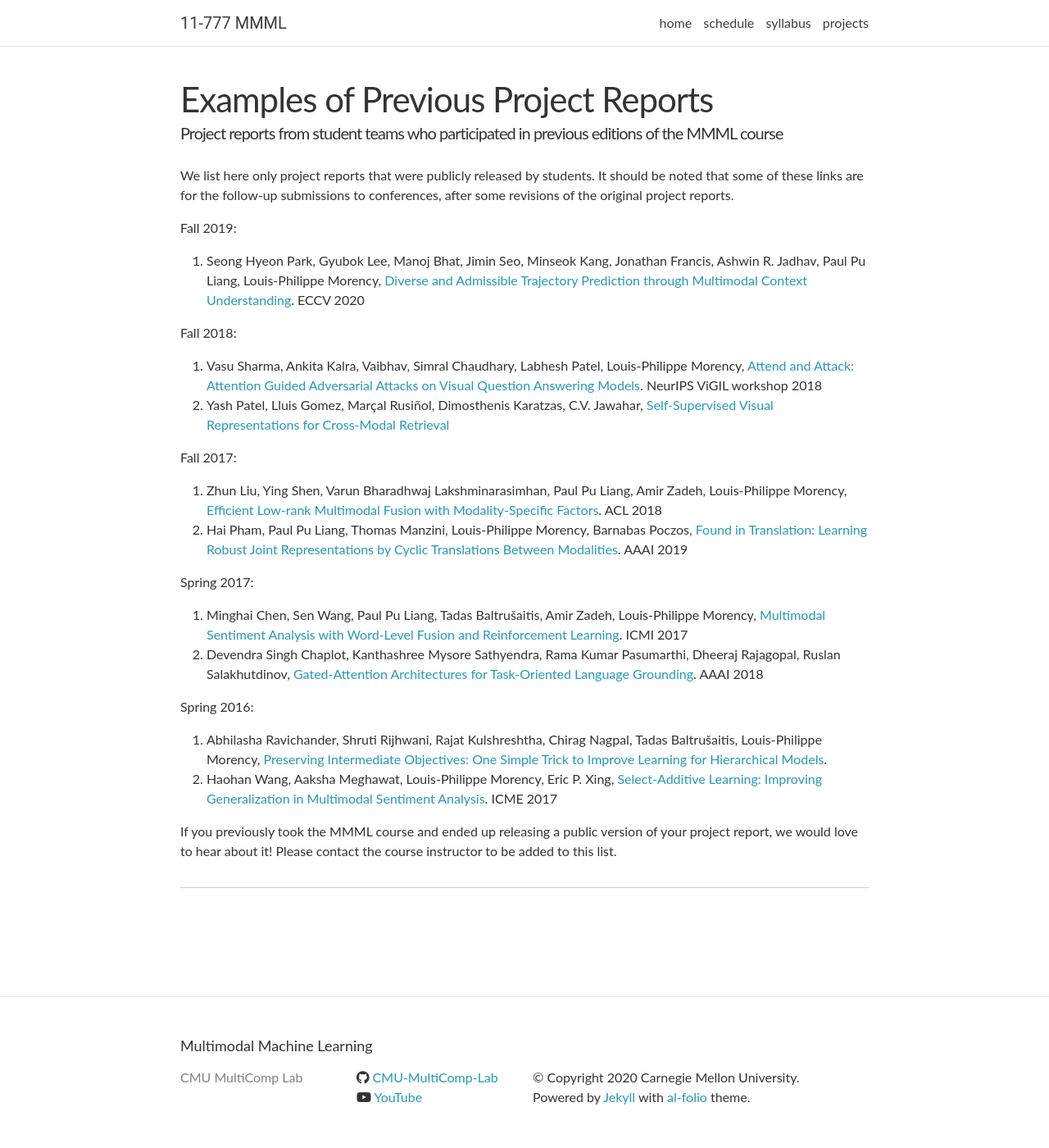
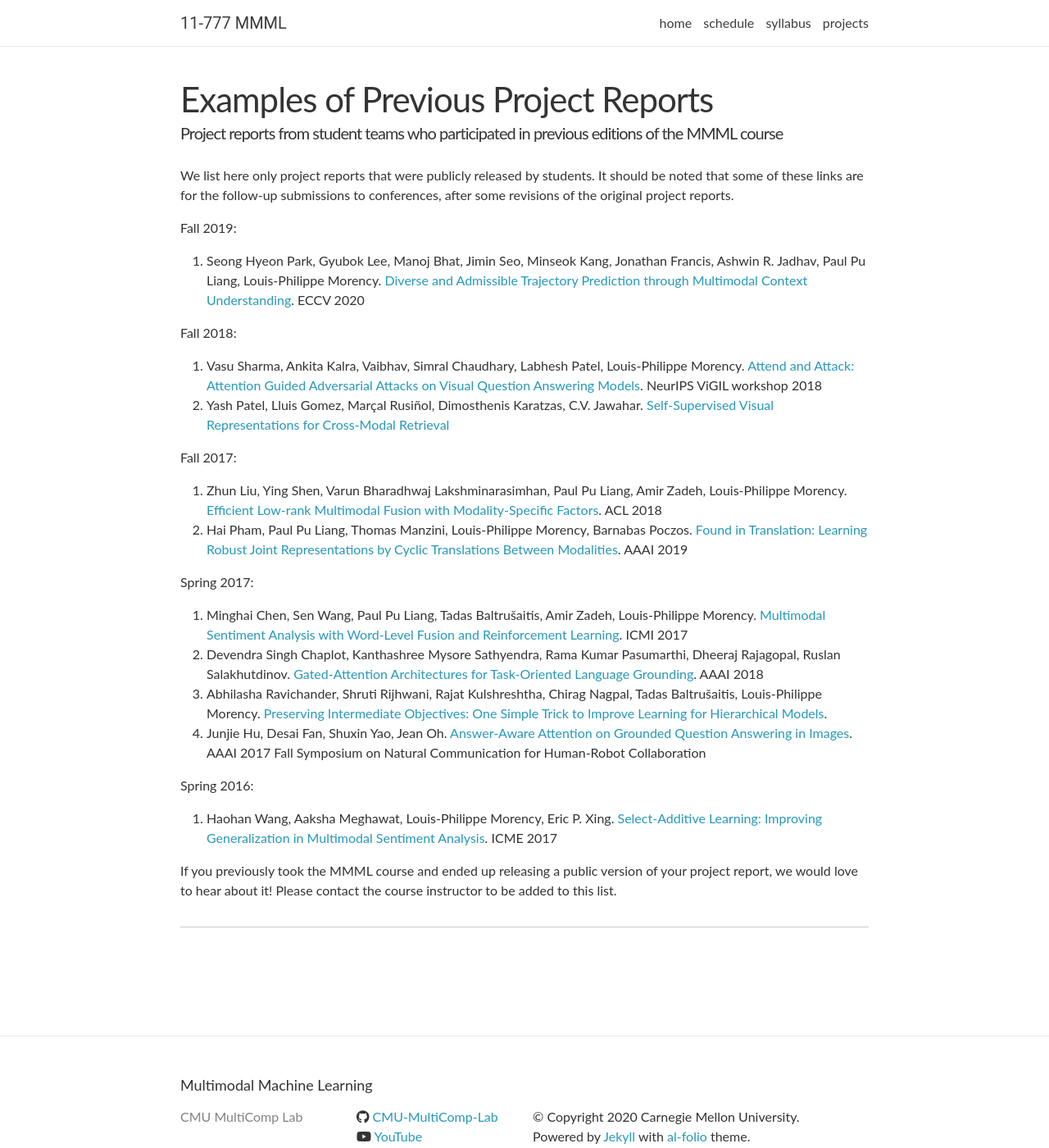
Before and after one commit to CMU-MultiComp-Lab/mmml-course, a Jekyll site: the page built from _pages/projects.md, in a window 1280 px wide and 1400 px high. Shown: the whole window at 82% size. Built offline with Jekyll 4.4.1, drawn with Linux system fonts in a browser that asks for light colours; nearby versions of some CDN libraries; comment, search, counter and statistics services are not loaded.

Commit message:
Update projects.md

```diff
--- a/_pages/projects.md
+++ b/_pages/projects.md
@@ -8,23 +8,24 @@ description: Project reports from student teams who participated in previous edi
 We list here only project reports that were publicly released by students. It should be noted that some of these links are for the follow-up submissions to conferences, after some revisions of the original project reports.
 
 Fall 2019:
-1. Seong Hyeon Park, Gyubok Lee, Manoj Bhat, Jimin Seo, Minseok Kang, Jonathan Francis, Ashwin R. Jadhav, Paul Pu Liang, Louis-Philippe Morency, [Diverse and Admissible Trajectory Prediction through Multimodal Context Understanding](https://arxiv.org/abs/2003.03212). ECCV 2020
+1. Seong Hyeon Park, Gyubok Lee, Manoj Bhat, Jimin Seo, Minseok Kang, Jonathan Francis, Ashwin R. Jadhav, Paul Pu Liang, Louis-Philippe Morency. [Diverse and Admissible Trajectory Prediction through Multimodal Context Understanding](https://arxiv.org/abs/2003.03212). ECCV 2020
 
 Fall 2018:
-1. Vasu Sharma, Ankita Kalra, Vaibhav, Simral Chaudhary, Labhesh Patel, Louis-Philippe Morency, [Attend and Attack: Attention Guided Adversarial Attacks on Visual Question Answering Models](https://nips2018vigil.github.io/static/papers/accepted/33.pdf). NeurIPS ViGIL workshop 2018
-2. Yash Patel, Lluis Gomez, Marçal Rusiñol, Dimosthenis Karatzas, C.V. Jawahar, [Self-Supervised Visual Representations for Cross-Modal Retrieval](https://arxiv.org/abs/1902.00378)
+1. Vasu Sharma, Ankita Kalra, Vaibhav, Simral Chaudhary, Labhesh Patel, Louis-Philippe Morency. [Attend and Attack: Attention Guided Adversarial Attacks on Visual Question Answering Models](https://nips2018vigil.github.io/static/papers/accepted/33.pdf). NeurIPS ViGIL workshop 2018
+2. Yash Patel, Lluis Gomez, Marçal Rusiñol, Dimosthenis Karatzas, C.V. Jawahar. [Self-Supervised Visual Representations for Cross-Modal Retrieval](https://arxiv.org/abs/1902.00378)
 
 Fall 2017:
-1. Zhun Liu, Ying Shen, Varun Bharadhwaj Lakshminarasimhan, Paul Pu Liang, Amir Zadeh, Louis-Philippe Morency, [Efficient Low-rank Multimodal Fusion with Modality-Specific Factors](https://arxiv.org/abs/1806.00064). ACL 2018
-2. Hai Pham, Paul Pu Liang, Thomas Manzini, Louis-Philippe Morency, Barnabas Poczos, [Found in Translation: Learning Robust Joint Representations by Cyclic Translations Between Modalities](https://arxiv.org/abs/1812.07809). AAAI 2019
+1. Zhun Liu, Ying Shen, Varun Bharadhwaj Lakshminarasimhan, Paul Pu Liang, Amir Zadeh, Louis-Philippe Morency. [Efficient Low-rank Multimodal Fusion with Modality-Specific Factors](https://arxiv.org/abs/1806.00064). ACL 2018
+2. Hai Pham, Paul Pu Liang, Thomas Manzini, Louis-Philippe Morency, Barnabas Poczos. [Found in Translation: Learning Robust Joint Representations by Cyclic Translations Between Modalities](https://arxiv.org/abs/1812.07809). AAAI 2019
 
 Spring 2017:
-1. Minghai Chen, Sen Wang, Paul Pu Liang, Tadas Baltrušaitis, Amir Zadeh, Louis-Philippe Morency, [Multimodal Sentiment Analysis with Word-Level Fusion and Reinforcement Learning](https://arxiv.org/abs/1802.00924). ICMI 2017
-2. Devendra Singh Chaplot, Kanthashree Mysore Sathyendra, Rama Kumar Pasumarthi, Dheeraj Rajagopal, Ruslan Salakhutdinov, [Gated-Attention Architectures for Task-Oriented Language Grounding](https://arxiv.org/abs/1706.07230). AAAI 2018
+1. Minghai Chen, Sen Wang, Paul Pu Liang, Tadas Baltrušaitis, Amir Zadeh, Louis-Philippe Morency. [Multimodal Sentiment Analysis with Word-Level Fusion and Reinforcement Learning](https://arxiv.org/abs/1802.00924). ICMI 2017
+2. Devendra Singh Chaplot, Kanthashree Mysore Sathyendra, Rama Kumar Pasumarthi, Dheeraj Rajagopal, Ruslan Salakhutdinov. [Gated-Attention Architectures for Task-Oriented Language Grounding](https://arxiv.org/abs/1706.07230). AAAI 2018
+3. Abhilasha Ravichander, Shruti Rijhwani, Rajat Kulshreshtha, Chirag Nagpal, Tadas Baltrušaitis, Louis-Philippe Morency. [Preserving Intermediate Objectives: One Simple Trick to Improve Learning for Hierarchical Models](https://arxiv.org/abs/1706.07867).
+4. Junjie Hu, Desai Fan, Shuxin Yao, Jean Oh. [Answer-Aware Attention on Grounded Question Answering in Images](https://www.ttic.edu/nchrc/papers/27.pdf). AAAI 2017 Fall Symposium on Natural Communication for Human-Robot Collaboration
 
 Spring 2016:
-1. Abhilasha Ravichander, Shruti Rijhwani, Rajat Kulshreshtha, Chirag Nagpal, Tadas Baltrušaitis, Louis-Philippe Morency, [Preserving Intermediate Objectives: One Simple Trick to Improve Learning for Hierarchical Models](https://arxiv.org/abs/1706.07867).
-2. Haohan Wang, Aaksha Meghawat, Louis-Philippe Morency, Eric P. Xing, [Select-Additive Learning: Improving Generalization in Multimodal Sentiment Analysis](https://arxiv.org/abs/1609.05244). ICME 2017
+1. Haohan Wang, Aaksha Meghawat, Louis-Philippe Morency, Eric P. Xing. [Select-Additive Learning: Improving Generalization in Multimodal Sentiment Analysis](https://arxiv.org/abs/1609.05244). ICME 2017
 
 If you previously took the MMML course and ended up releasing a public version of your project report, we would love to hear about it! Please contact the course instructor to be added to this list.
 
```
